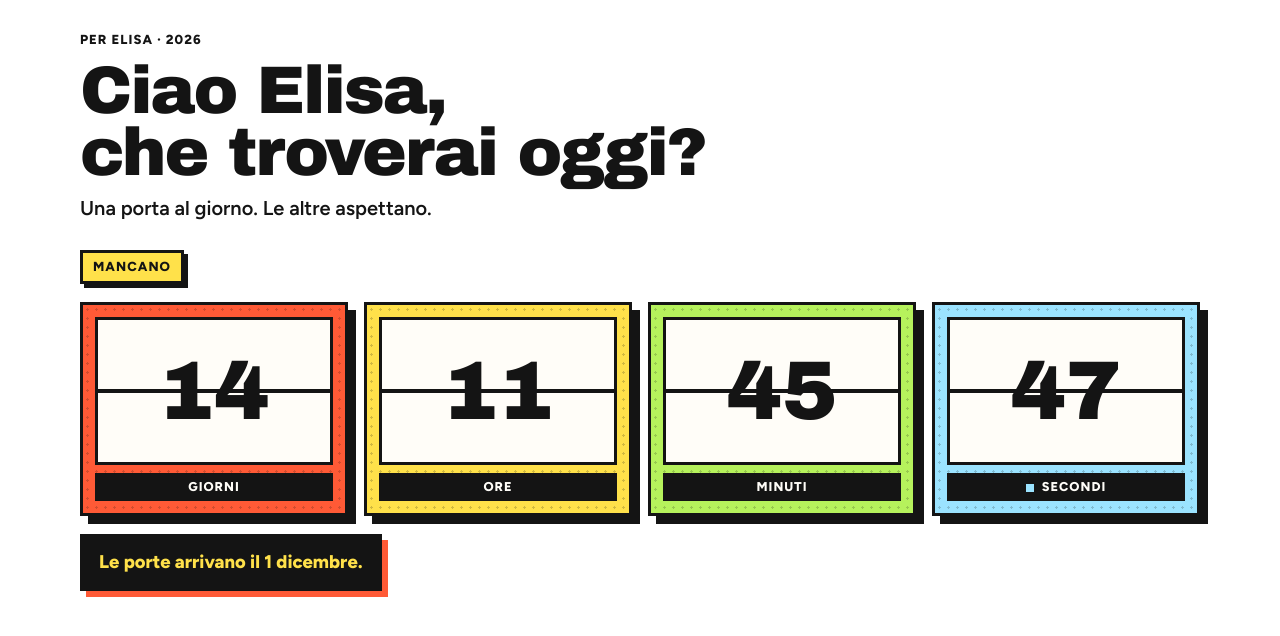
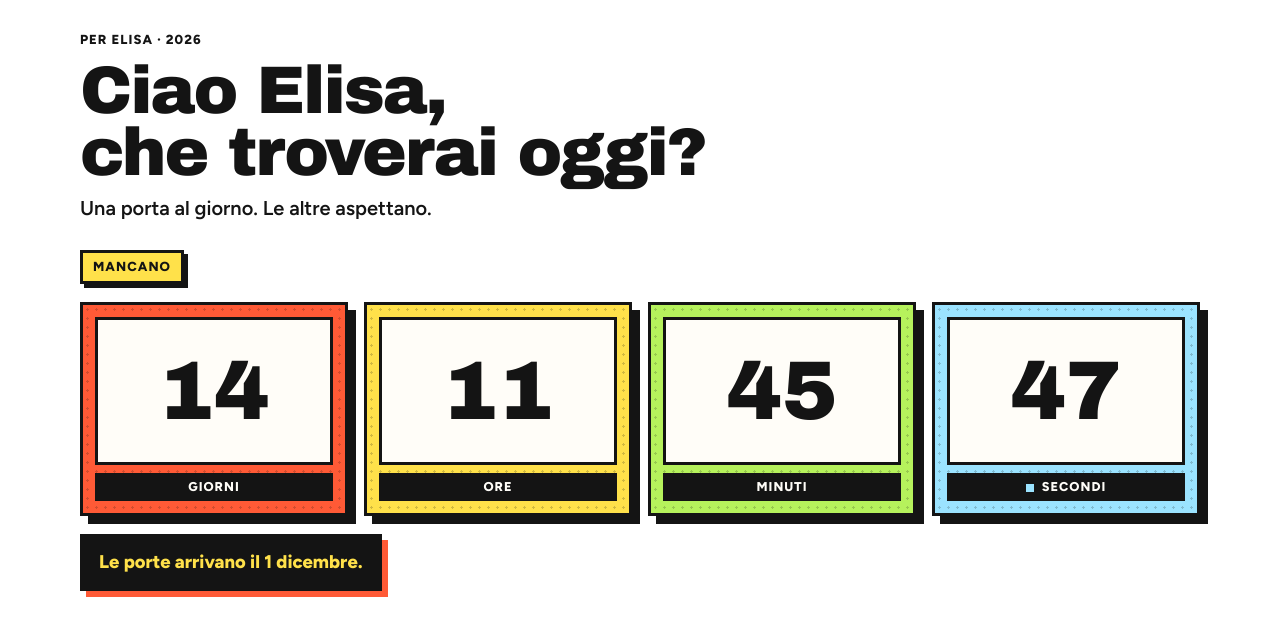
Before and after one commit to biagiooiorio/elisa-advent, a Next.js app: page / in a window 1280 px wide. Shown: the top 636 px of the page. Built offline with nearby package versions, Linux system fonts and the light colour scheme.

Commit message:
Show each countdown number once.

```diff
--- a/app/globals.css
+++ b/app/globals.css
@@ -183,53 +183,20 @@ a:focus-visible,
 }
 
 .countdown-face {
-  position: relative;
   display: grid;
-  grid-template-rows: 1fr 1fr;
+  place-items: center;
   min-height: 148px;
   overflow: hidden;
   background: var(--card);
   border: var(--line);
 }
 
-.countdown-face::after {
-  content: "";
-  position: absolute;
-  z-index: 2;
-  top: 50%;
-  right: 0;
-  left: 0;
-  height: 4px;
-  background: var(--ink);
-  transform: translateY(-50%);
-}
-
-.countdown-half {
-  position: relative;
-  overflow: hidden;
-}
-
 .countdown-value {
-  position: absolute;
-  left: 0;
-  display: flex;
-  align-items: center;
-  justify-content: center;
-  width: 100%;
-  height: 200%;
   font-family: var(--font-archivo), "Archivo Black", sans-serif;
   font-size: clamp(3rem, 8vw, 5.2rem);
   font-weight: 400;
   line-height: 1;
   font-variant-numeric: tabular-nums;
-}
-
-.countdown-half-top .countdown-value {
-  top: 0;
-}
-
-.countdown-half-bottom .countdown-value {
-  bottom: 0;
 }
 
 .countdown-seconds .countdown-value {
--- a/components/CalendarApp.tsx
+++ b/components/CalendarApp.tsx
@@ -161,13 +161,10 @@ function Countdown({ now }: { now: Date | null }) {
           const text = value === null ? "–" : String(value).padStart(2, "0");
           return (
             <div className={`countdown-unit countdown-${kind}`} key={kind}>
-              <div className="countdown-face" key={text}>
-                <div className="countdown-half countdown-half-top">
-                  <span className="countdown-value">{text}</span>
-                </div>
-                <div className="countdown-half countdown-half-bottom" aria-hidden="true">
-                  <span className="countdown-value">{text}</span>
-                </div>
+              <div className="countdown-face">
+                <span className="countdown-value" key={text}>
+                  {text}
+                </span>
               </div>
               <span className="countdown-label">{countdownLabel(kind, value)}</span>
             </div>
```
